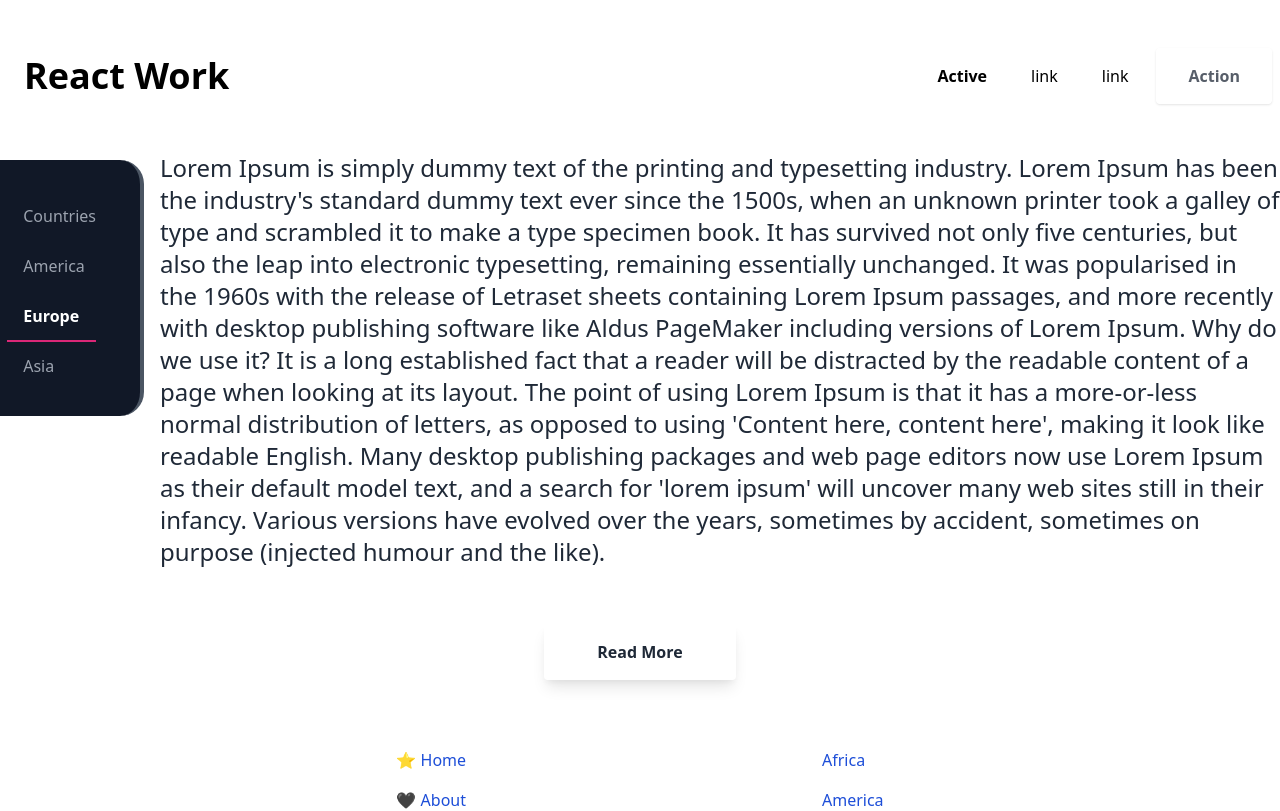
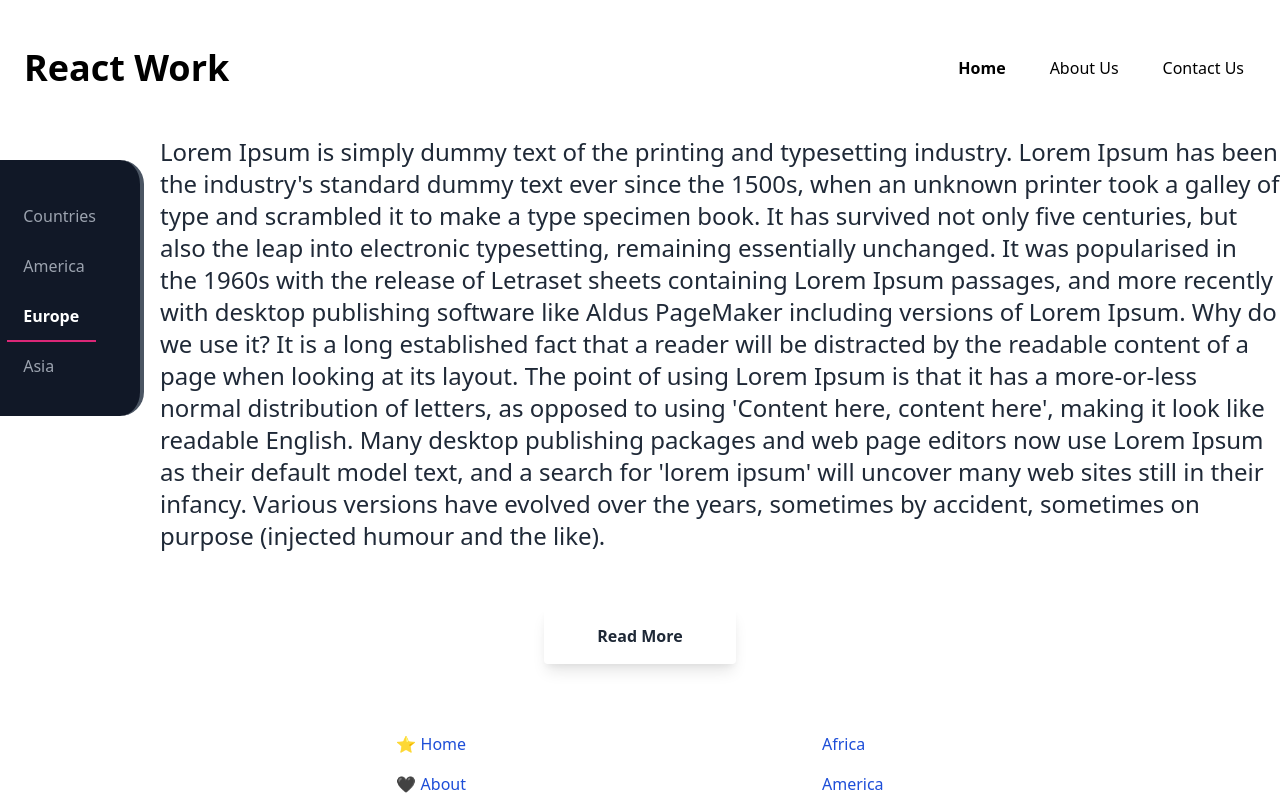
Before and after one commit to mugabee/reactWork, a React (Create React App) app: page / in a window 1280 px wide. Shown: the top 811 px of the page. Built offline with nearby package versions, Linux system fonts and the light colour scheme.

Commit message:
Modification to Navigation Bar

```diff
--- a/src/components/Navbar.js
+++ b/src/components/Navbar.js
@@ -52,7 +52,7 @@ export default class Navbar extends Component {
                   className="inline-block py-2 px-4 text-black font-bold no-underline"
                   href="#"
                 >
-                  Active
+                  Home
                 </a>
               </li>
               <li className="mr-3">
@@ -60,7 +60,7 @@ export default class Navbar extends Component {
                   className="inline-block text-black no-underline hover:text-gray-800 hover:text-underline py-2 px-4"
                   href="#"
                 >
-                  link
+                  About Us
                 </a>
               </li>
               <li className="mr-3">
@@ -68,16 +68,10 @@ export default class Navbar extends Component {
                   className="inline-block text-black no-underline hover:text-gray-800 hover:text-underline py-2 px-4"
                   href="#"
                 >
-                  link
+                  Contact Us
                 </a>
               </li>
             </ul>
-            <button
-              id="navAction"
-              className="mx-auto lg:mx-0 hover:underline text-gray-800 font-extrabold rounded mt-4 lg:mt-0 py-4 px-8 shadow opacity-75"
-            >
-              Action
-            </button>
           </div>
         </div>
       </nav>
```
